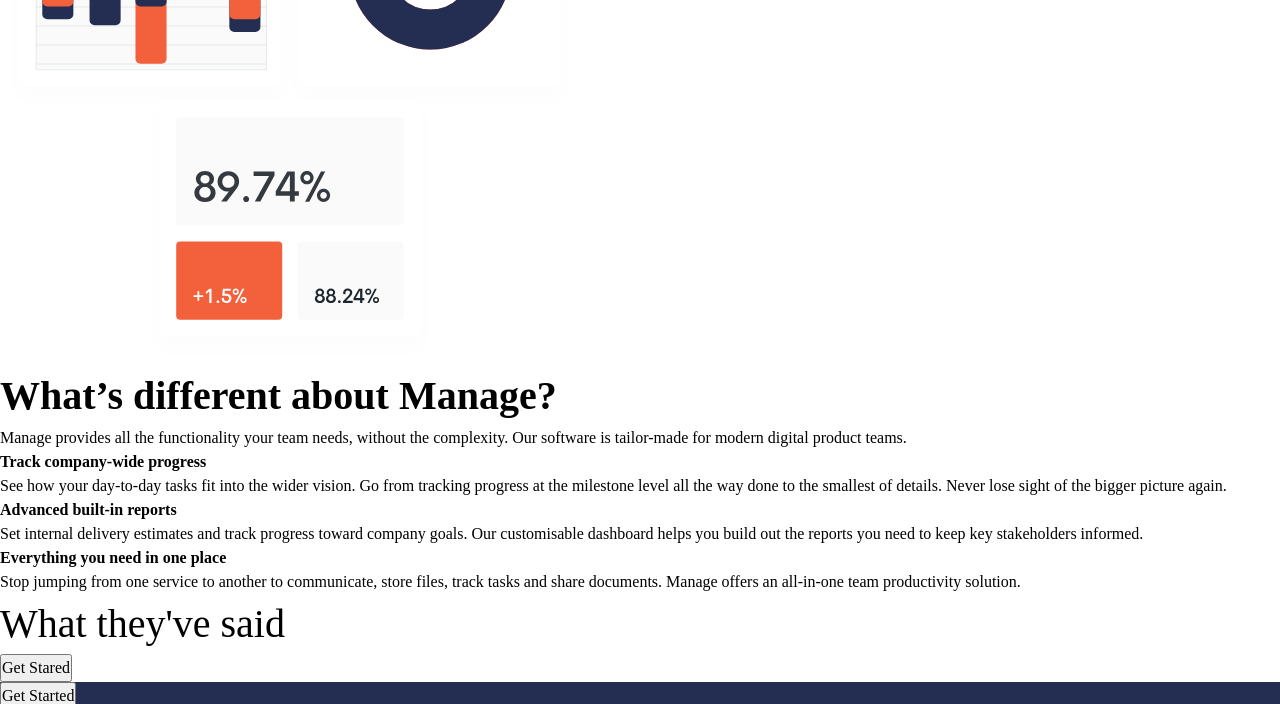
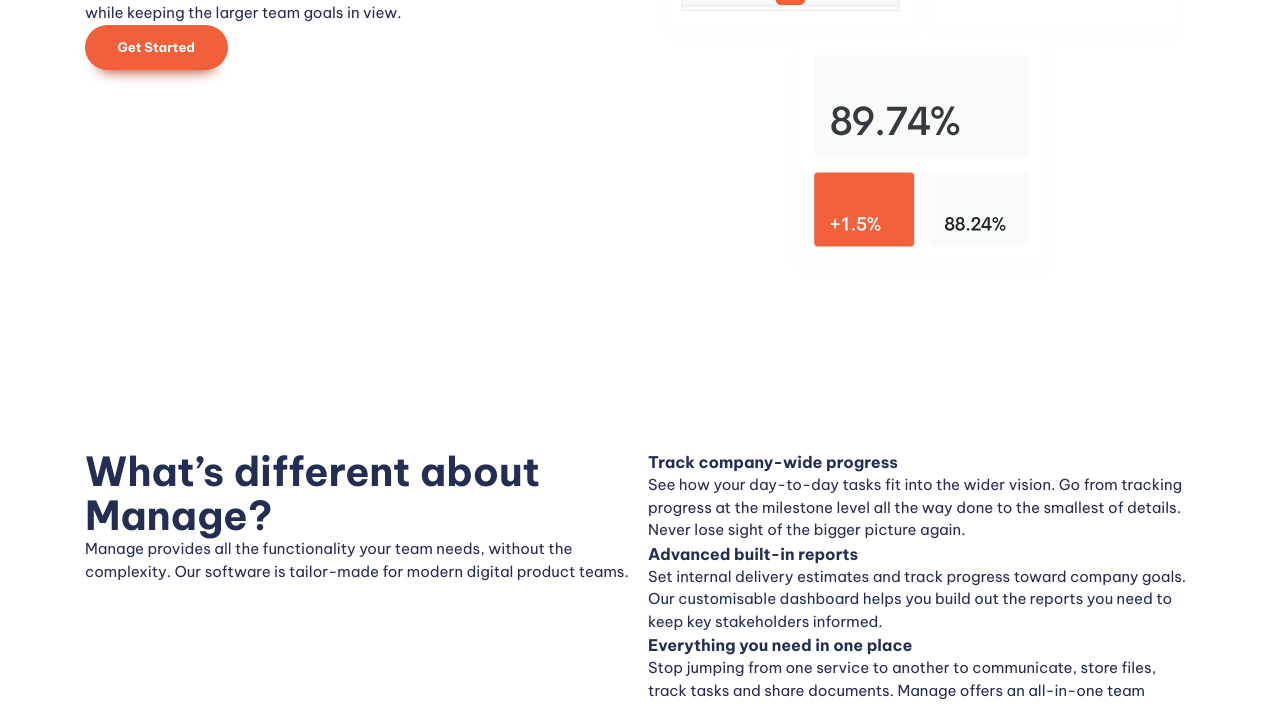
Before and after one commit to HeideQueen/manage-landing-page, a website built with Vite: page index.html in a window 1280 px wide. Shown: the part 467-1171 px from the top of the page. Built offline with nearby package versions, Linux system fonts and the light colour scheme.

Commit message:
add general styling

```diff
--- a/index.html
+++ b/index.html
@@ -34,7 +34,7 @@
     </header>
 
     <main>
-      <section>
+      <section class="padding-block-900">
         <div class="container">
           <div class="even-columns">
             <div>
@@ -54,7 +54,7 @@
         </div>
       </section>
 
-      <section>
+      <section class="padding-block-900">
         <div class="container">
           <div class="even-columns">
             <div>
@@ -102,17 +102,19 @@
         </div>
       </section>
 
-      <section class="carousel">
-        <h2 class="fs-secondary-heading">What they've said</h2>
+      <section class="carousel | padding-block-700">
+        <h2 class="fs-secondary-heading fw-bold">What they've said</h2>
         <!-- Carousel here -->
-        <button class="button">Get Stared</button>
+        <button class="button">Get Started</button>
       </section>
 
-      <section class="cta | bg-primary-400 text-neutral-100">
+      <section class="cta | bg-accent-400 text-neutral-100 padding-block-700">
         <div class="container">
           <div class="even-columns">
             <div>
-              <p class="fs-secondary-heading fw-bold"></p>
+              <p class="fs-secondary-heading fw-bold">
+                Simplify how your team works today.
+              </p>
             </div>
             <div>
               <button class="button" data-type="inverted">Get Started</button>
@@ -122,7 +124,7 @@
       </section>
     </main>
 
-    <footer class="bg-neutral-900 text-neutral-100">
+    <footer class="bg-neutral-900 text-neutral-100 padding-block-700">
       <div class="container">
         <div class="even-columns">
           <div>
--- a/style.css
+++ b/style.css
@@ -1,12 +1,14 @@
 :root {
+  --clr-accent-500: hsl(12, 60%, 45%);
   --clr-accent-400: hsl(12, 88%, 59%);
+  --clr-accent-300: hsl(12, 88%, 75%);
   --clr-accent-100: hsl(13, 100%, 96%);
 
   --clr-primary-400: hsl(228, 39%, 23%);
 
 
-  --clr-neutral-100: hsl(233, 12%, 13%);
-  --clr-neutral-900: hsl(0, 0%, 0%);
+  --clr-neutral-900: hsl(233, 12%, 13%);
+  --clr-neutral-100: hsl(0, 0%, 100%);
 
   --ff-primary: 'Be Vietnam Pro',
     sans-serif;
@@ -31,6 +33,16 @@
   --fs-secondary-heading: var(--fs-700);
   --fs-nav: var(--fs-500);
   --fs-button: var(--fs-300);
+
+  --size-100: .25rem;
+  --size-200: .5rem;
+  --size-300: .75rem;
+  --size-400: 1rem;
+  --size-500: 1.5rem;
+  --size-600: 2rem;
+  --size-700: 3rem;
+  --size-800: 4rem;
+  --size-900: 5rem;
 }
 
 @media (min-width: 50em) {
@@ -163,10 +175,12 @@
 
 .fs-primary-heading {
   font-size: var(--fs-primary-heading);
+  line-height: 1.1;
 }
 
 .fs-secondary-heading {
   font-size: var(--fs-secondary-heading);
+  line-height: 1.1;
 }
 
 .fs-300 {
@@ -184,3 +198,71 @@
 .fs-600 {
   font-size: var(--fs-600);
 }
+
+.padding-block-700 {
+  padding-block: var(--size-700);
+}
+
+.padding-block-900 {
+  padding-block: var(--size-900);
+}
+
+.container {
+  --max-width: 1110px;
+  --padding: 1rem;
+
+  width: min(var(--max-width), 100% - (var(--padding) * 2));
+  margin-inline: auto;
+}
+
+.even-columns {
+  display: grid;
+  gap: 1rem;
+}
+
+@media (min-width: 50em) {
+  .even-columns {
+    grid-auto-flow: column;
+    grid-auto-columns: 1fr;
+  }
+}
+
+/* general styling */
+
+body {
+  font-size: var(--fs-body);
+  font-family: var(--ff-body);
+  color: var(--clr-primary-400);
+}
+
+/* button */
+
+.button {
+  cursor: pointer;
+  text-decoration: none;
+  border: 0;
+  border-radius: 100vmax;
+  padding: 1.25em 2.5em;
+  font-weight: var(--fw-bold);
+  font-size: var(--fs-button);
+  line-height: 1;
+  color: var(--clr-neutral-100);
+  background-color: var(--clr-accent-400);
+  box-shadow: 0 1.125em 1em -1em var(--clr-accent-500);
+}
+
+.button[data-type='inverted'] {
+  background-color: var(--clr-neutral-100);
+  color: var(--clr-accent-400);
+}
+
+.button:hover,
+.button:focus-visible {
+  background-color: var(--clr-accent-300);
+}
+
+.button[data-type='inverted']:hover,
+.button[data-type='inverted']:focus-visible {
+  background-color: var(--clr-neutral-100);
+  color: var(--clr-accent-300);
+}
```
